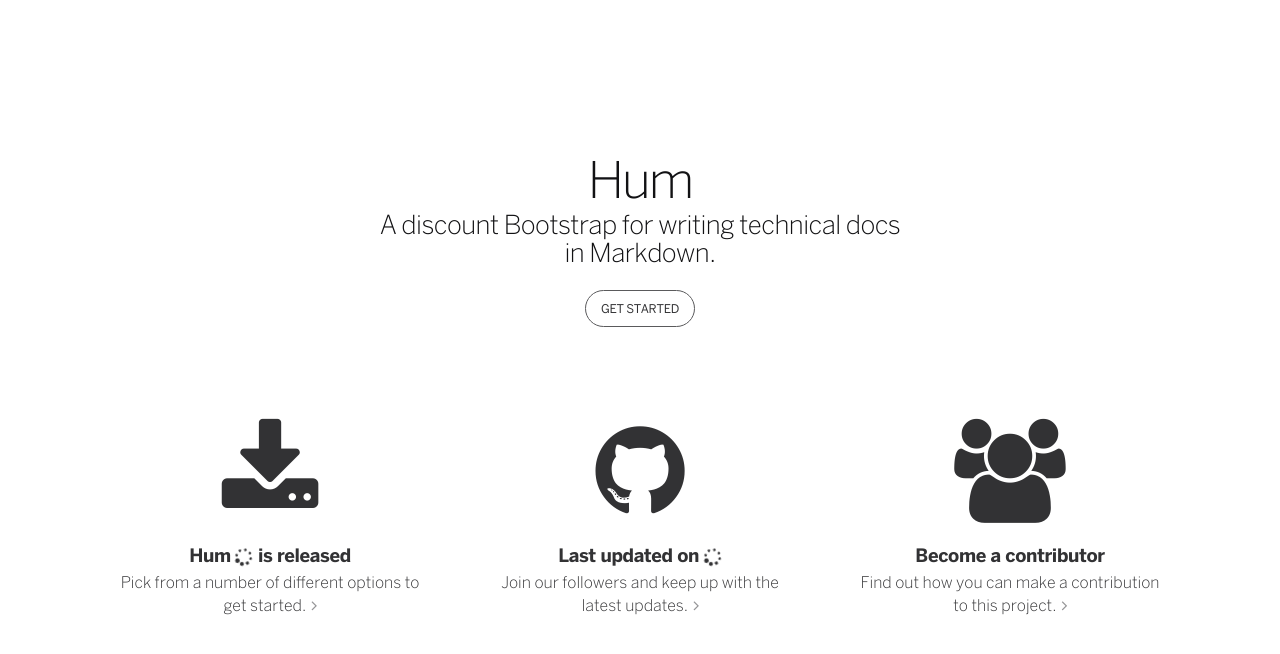
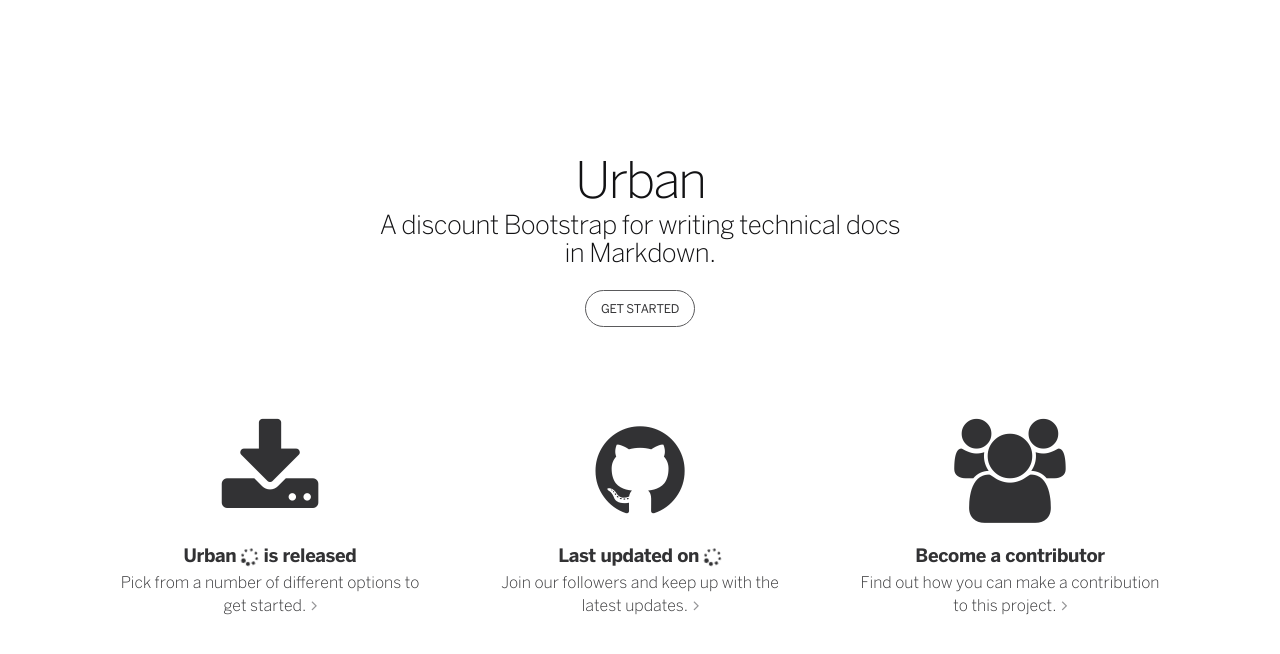
Before and after one commit to caleorourke/chirp, a Jekyll site: the page built from index.html, in a window 1280 px wide. Shown: the top 654 px of the page. Built offline with Jekyll 4.4.1, drawn with Linux system fonts in a browser that asks for light colours; nearby versions of some CDN libraries; Markdown is read by kramdown in place of the engine named in the settings; the repository's description, which GitHub fills in, is left out.

Commit message:
repo mods

```diff
--- a/_config.yml
+++ b/_config.yml
@@ -12,15 +12,15 @@
 # ==============================
 
 github:
-  title:        Hum
+  title:        Urban
   tagline:      A discount Bootstrap for writing technical docs in Markdown.
   owner:        "SoftLayer, an IBM Company"
   license:      MIT
   user:
     name:       caleorourke
-    repo:       hum
+    repo:       urban
 
-keywords:       "css,framework,github,github pages,html5,hum,IBM,javascript,jekyll,js,liquid,markdown,redcarpet,softlayer"
+keywords:       "css,framework,github,github pages,html5,IBM,javascript,jekyll,js,liquid,markdown,redcarpet,softlayer,urban"
 
 # ==============================
 # Markdown
@@ -43,7 +43,7 @@ redcarpet:
 # Server
 # ==============================
 
-baseurl:        /hum
+baseurl:        /urban
 permalink:      pretty
 exclude:        [".csscomb.json",
                  ".gitignore",
```
